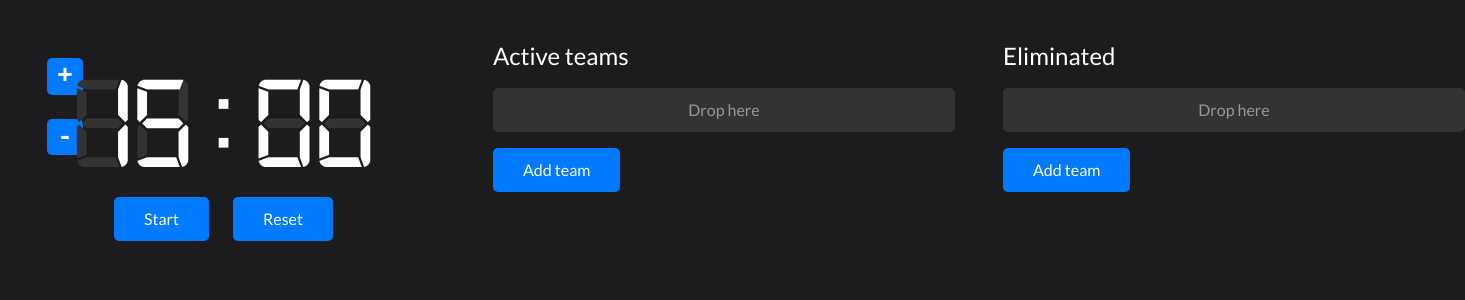
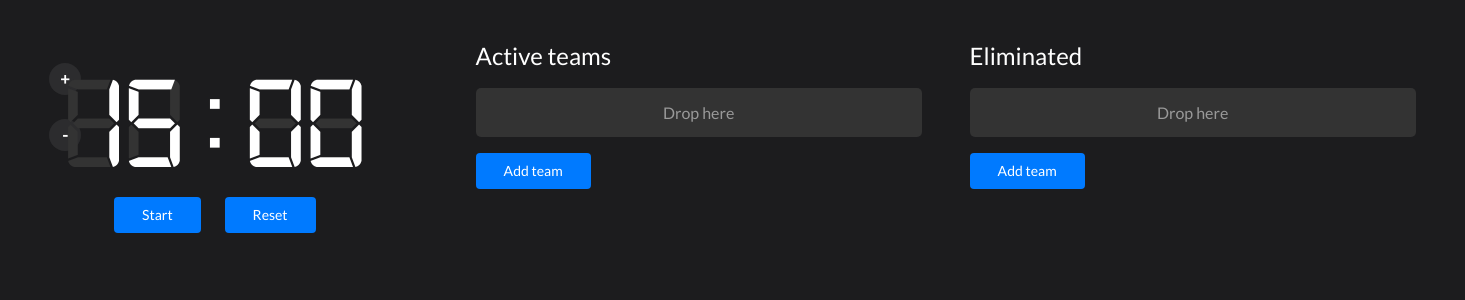
Before and after one commit to iteratus/beachvolleyball-display, a Next.js app: page / in a window 1280 px wide. Shown: the top 300 px of the page, 1465 px wide, since content can reach past the window. Built offline with nearby package versions, Linux system fonts and the light colour scheme.

Commit message:
Clean up a bit

```diff
--- /dev/null
+++ b/src/components/Button.tsx
@@ -0,0 +1,52 @@
+import React, { type MouseEvent, type ReactNode } from "react";
+
+export enum ButtonType {
+  regular,
+  stepUp,
+  stepDown,
+  delete,
+}
+
+type ButtonProps = {
+  children?: ReactNode;
+  className?: string;
+  onClick: (event: MouseEvent<HTMLButtonElement>) => void;
+  type?: ButtonType;
+};
+
+export default function Button({
+  children,
+  className,
+  onClick,
+  type = ButtonType.regular,
+}: ButtonProps) {
+  let usedChildren = children;
+
+  if (type === ButtonType.stepUp) {
+    usedChildren = "+";
+  } else if (type === ButtonType.stepDown) {
+    usedChildren = "-";
+  } else if (type === ButtonType.delete) {
+    usedChildren = "X";
+  }
+
+  let classNames =
+    "rounded py-2 px-7 text-sm bg-button cursor-pointer hover:bg-buttonHover active:bg-buttonActive";
+
+  if (type === ButtonType.stepUp || type === ButtonType.stepDown) {
+    classNames = "rounded-full size-8 font-extrabold bg-stepper";
+  } else if (type === ButtonType.delete) {
+    classNames =
+      "rounded-full size-8 font-extrabold bg-delete text-md leading-none";
+  }
+
+  return (
+    <button
+      type="button"
+      className={`${classNames} ${className}`}
+      onClick={onClick}
+    >
+      {usedChildren}
+    </button>
+  );
+}
--- a/src/components/Team.tsx
+++ b/src/components/Team.tsx
@@ -1,5 +1,6 @@
 import React, { useRef } from "react";
 import { DropTargetMonitor, useDrag, useDrop } from "react-dnd";
+import Button, { ButtonType } from "@/components/Button";
 
 export const teamColors = ["blue", "green", "red", "yellow"];
 
@@ -42,7 +43,7 @@ export default function Team({
 }: TeamPropType) {
   const ref = useRef<HTMLDivElement>(null);
 
-  const [collectedProps, drop] = useDrop({
+  const [{ isOver }, drop] = useDrop({
     accept: "team",
     collect(monitor) {
       return {
@@ -69,54 +70,36 @@ export default function Team({
 
   return (
     <div
-      className="flex items-center gap-2"
+      className={`flex items-center py-1 px-2 gap-2 ${isOver ? "teamHover" : ""}`}
       ref={ref}
-      style={{ opacity: isDragging ? 0.8 : 1 }}
+      style={{
+        opacity: isDragging ? 0.8 : 1,
+      }}
     >
       <div className="draggable" />
-      {collectedProps.isOver ? "over" : "out"}
       <input
         type="text"
-        className="input"
+        className="bg-input rounded p-2.5 w-24 text-sm focus:outline-none"
         defaultValue={name}
         onChange={(event) => onChangeName(id, event.target.value)}
       />
+      <Button onClick={() => onChangeScore(id, 1)} type={ButtonType.stepUp} />
       <button
         type="button"
-        className="rounded-full size-8 font-extrabold bg-[#2c2c2e]"
-        onClick={() => onChangeScore(id, 1)}
-      >
-        +
-      </button>
-      <button
-        type="button"
-        className="rounded-full size-10 font-extrabold stroke text-2xl"
+        className="rounded-full size-10 font-extrabold textShadow text-2xl"
         style={{ backgroundColor: color }}
         onClick={() => onChangeColor(id)}
       >
         {score}
       </button>
-      <button
-        type="button"
-        className="rounded-full size-8 font-extrabold bg-[#2c2c2e]"
+      <Button
         onClick={() => onChangeScore(id, -1)}
-      >
-        -
-      </button>
-      <button
-        type="button"
-        className="button"
-        onClick={() => onChangeEliminated(id)}
-      >
+        type={ButtonType.stepDown}
+      />
+      <Button onClick={() => onChangeEliminated(id)}>
         {eliminated ? "Activate" : "Eliminate"}
-      </button>
-      <button
-        type="button"
-        className="bg-[#c7000a] rounded-full size-8 font-extrabold text-md leading-none"
-        onClick={() => onRemove(id)}
-      >
-        X
-      </button>
+      </Button>
+      <Button type={ButtonType.delete} onClick={() => onRemove(id)} />
     </div>
   );
 }
--- a/src/components/TeamList.tsx
+++ b/src/components/TeamList.tsx
@@ -2,6 +2,7 @@ import React, { useRef } from "react";
 import Team, { TeamType } from "@/components/Team";
 import useTeamList from "@/lib/useTeamList";
 import { DropTargetMonitor, useDrop } from "react-dnd";
+import Button from "@/components/Button";
 
 type TeamListProps = {
   stackName: string;
@@ -35,7 +36,7 @@ export default function TeamList({
     handleChangeName,
   } = useTeamList(stackName, teams, setTeams);
 
-  const [collectedProps, drop] = useDrop({
+  const dropHandler = useDrop({
     accept: "team",
     hover(item, monitor) {
       if (!ref.current) {
@@ -45,12 +46,12 @@ export default function TeamList({
     },
   });
 
-  drop(ref);
+  dropHandler[1](ref);
 
   return (
     <div>
       <h2 className="text-2xl mb-4">{title}</h2>
-      <div className="flex flex-col gap-2 teamList" ref={ref}>
+      <div className="flex flex-col min-w-[446px] teamList" ref={ref}>
         {teams.map((team) => (
           <Team
             key={team.id}
@@ -68,9 +69,9 @@ export default function TeamList({
           />
         ))}
       </div>
-      <button type="button" className="button mt-4" onClick={handleAdd}>
+      <Button onClick={handleAdd} className="mt-4">
         Add team
-      </button>
+      </Button>
     </div>
   );
 }
--- a/src/components/TimerGUI.tsx
+++ b/src/components/TimerGUI.tsx
@@ -1,5 +1,6 @@
-import { useCallback, useEffect, useRef, useState } from "react";
+import React, { useCallback, useEffect, useRef, useState } from "react";
 import Timer, { TimerHandle } from "@/components/Timer";
+import Button, { ButtonType } from "@/components/Button";
 
 export default function TimerGUI() {
   const [initialMinutes, setInitialMinutes] = useState<number>(15);
@@ -40,13 +41,7 @@ export default function TimerGUI() {
   return (
     <div className="grid grid-cols-[50px_1fr_1fr] grid-rows-3 gap-6 w-fit h-fit justify-items-center">
       <div className="self-end">
-        <button
-          type="button"
-          className="button square"
-          onClick={setNewTimerInit(1)}
-        >
-          +
-        </button>
+        <Button onClick={setNewTimerInit(1)} type={ButtonType.stepUp} />
       </div>
       <div className="col-span-2 row-span-2">
         <Timer
@@ -56,28 +51,16 @@ export default function TimerGUI() {
         />
       </div>
       <div className="self-start">
-        <button
-          type="button"
-          className="button square"
-          onClick={setNewTimerInit(-1)}
-        >
-          -
-        </button>
+        <Button onClick={setNewTimerInit(-1)} type={ButtonType.stepDown} />
       </div>
       <div />
       <div>
-        <button
-          className="button"
-          type="button"
-          onClick={() => setIsPaused(!isPaused)}
-        >
+        <Button onClick={() => setIsPaused(!isPaused)}>
           {isPaused ? "Start" : "Pause"}
-        </button>
+        </Button>
       </div>
       <div>
-        <button className="button" type="button" onClick={resetTimer}>
-          Reset
-        </button>
+        <Button onClick={resetTimer}>Reset</Button>
       </div>
     </div>
   );
--- a/src/lib/useTeamGUI.ts
+++ b/src/lib/useTeamGUI.ts
@@ -101,30 +101,30 @@ export default function useTeamGUI(
       return;
     }
 
-    // Determine rectangle on screen
-    const hoverBoundingRect = ref.current.getBoundingClientRect();
+    // // Determine rectangle on screen
+    // const hoverBoundingRect = ref.current.getBoundingClientRect();
+    //
+    // // Get vertical middle
+    // const hoverMiddleY = (hoverBoundingRect.bottom - hoverBoundingRect.top) / 2;
+    //
+    // // Determine mouse position
+    // const clientOffset = monitor.getClientOffset()!;
+    //
+    // // Get pixels to the top
+    // const hoverClientY = clientOffset.y - hoverBoundingRect.top;
+    //
+    // // Only perform the move when the mouse has crossed half of the items height
+    // // When dragging downwards, only move when the cursor is below 50%
+    // // When dragging upwards, only move when the cursor is above 50%
 
-    // Get vertical middle
-    const hoverMiddleY = (hoverBoundingRect.bottom - hoverBoundingRect.top) / 2;
-
-    // Determine mouse position
-    const clientOffset = monitor.getClientOffset()!;
-
-    // Get pixels to the top
-    const hoverClientY = clientOffset.y - hoverBoundingRect.top;
-
-    // Only perform the move when the mouse has crossed half of the items height
-    // When dragging downwards, only move when the cursor is below 50%
-    // When dragging upwards, only move when the cursor is above 50%
-
-    // Dragging downwards
-    if (dragIndex < hoverIndex && hoverClientY < hoverMiddleY) {
-      return;
-    }
-    // Dragging upwards
-    if (dragIndex > hoverIndex && hoverClientY > hoverMiddleY) {
-      return;
-    }
+    // // Dragging downwards
+    // if (dragIndex < hoverIndex && hoverClientY < hoverMiddleY) {
+    //   return;
+    // }
+    // // Dragging upwards
+    // if (dragIndex > hoverIndex && hoverClientY > hoverMiddleY) {
+    //   return;
+    // }
 
     const newActiveTeams = [...activeTeams];
     const newEliminatedTeams = [...eliminatedTeams];
--- a/src/styles/globals.css
+++ b/src/styles/globals.css
@@ -15,49 +15,6 @@ input[type=number] {
 }
 
 @layer components {
-    .button {
-        border: none;
-        border-radius: 5px;
-        padding: 10px 30px;
-        font-size: 12pt;
-        background-color: #007aff;
-        color: #fff;
-        cursor: pointer;
-    }
-
-    .square {
-        padding: 5px 10px;
-        font-family: monospace;
-        font-size: 20pt;
-        line-height: 1;
-        font-weight: bold;
-    }
-
-    .button:hover {
-        background-color: #0056b3;
-        box-shadow: 0 4px 12px rgba(0, 123, 255, 0.2);
-    }
-
-    .button:active {
-        background-color: #004085;
-    }
-
-    .input {
-        background-color: #2c2c2e;
-        border: none;
-        border-radius: 5px;
-        padding: 10px;
-        color: #fff;
-        font-size: 14px;
-        width: 100px;
-    }
-
-    .input:focus {
-        border-color: #007BFF;
-        outline: none;
-        box-shadow: 0 0 8px rgba(0, 123, 255, 0.5);
-    }
-
     .draggable {
         width: 20px;
         height: 40px;
@@ -83,14 +40,11 @@ input[type=number] {
         display: block;
     }
 
-    .stroke {
+    .textShadow {
         /*-webkit-text-stroke: 1px #000;*/
         text-shadow: 0 1px 4px #000;
     }
 
-    .teamList {
-        min-width: 462px;
-    }
     .teamList:empty::before {
         content: "Drop here";
         color: #999;
@@ -99,6 +53,10 @@ input[type=number] {
         align-items: center;
         background: #333;
         border-radius: 5px;
-        min-height: 44px;
+        min-height: 49px;
+    }
+    .teamHover {
+        outline: #007aff solid 1px;
+        border-radius: 5px;
     }
 }
--- a/tailwind.config.ts
+++ b/tailwind.config.ts
@@ -21,7 +21,13 @@ const config: Config = {
         input: "#000000",
       },
       backgroundColor: {
+        button: "#007aff",
+        buttonActive: "#004085",
+        buttonHover: "#0056b3",
+        delete: "#c7000a",
+        input: "#2c2c2e",
         mainPanel: "#1c1c1e",
+        stepper: "#2c2c2e",
       },
     },
   },
```
